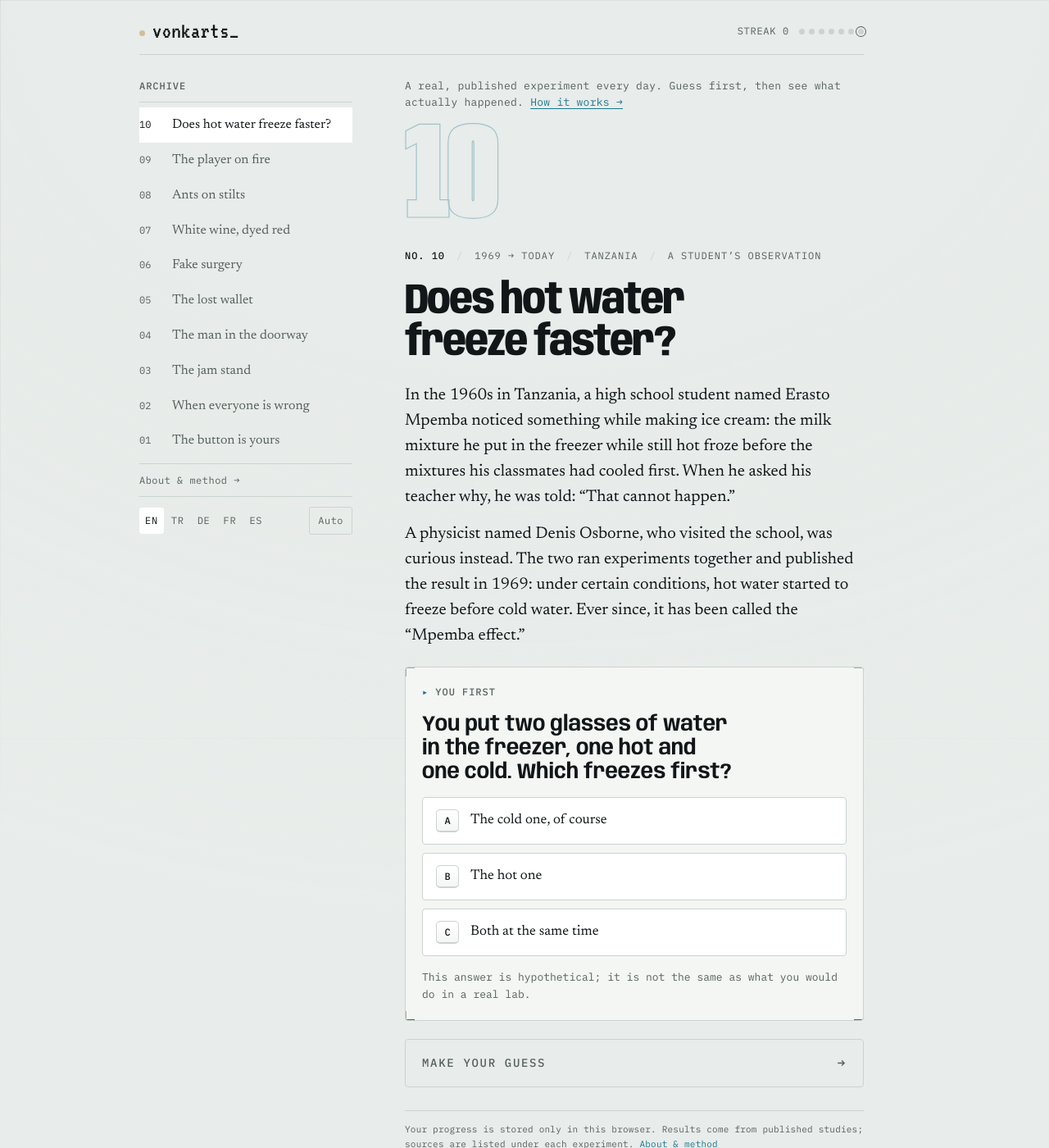
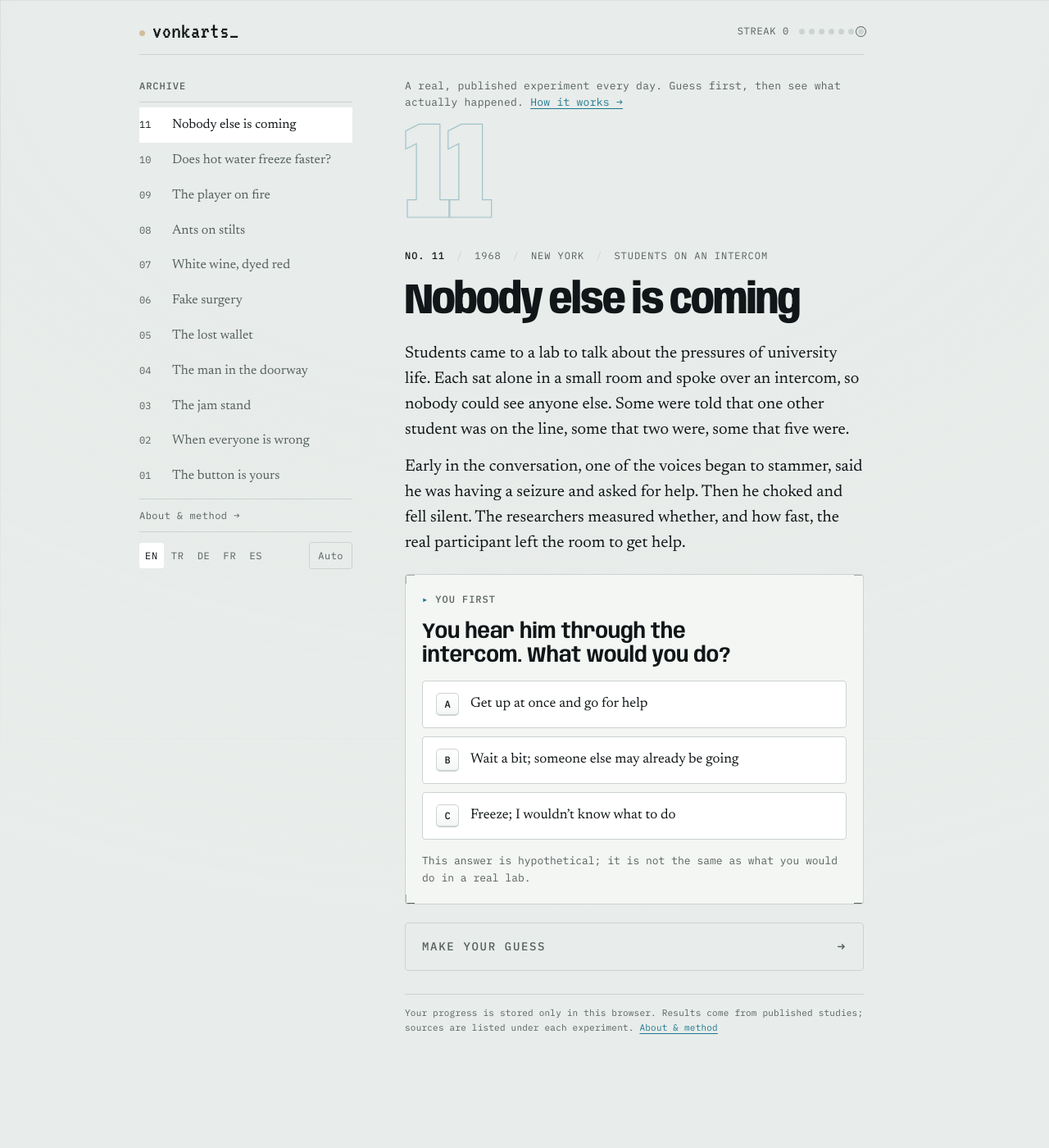
Before and after one commit to vonkarts/vonkarts.github.io, a Jekyll site: the page built from index.html, in a window 1280 px wide and 1400 px high. Shown: the whole window at 82% size. Built offline with Jekyll 4.4.1, drawn with Linux system fonts in a browser that asks for light colours.

```diff
--- a/_queue/en/011-bystander-effect-experiment.md
+++ b/_experiments/en/011-bystander-effect-experiment.md
@@ -1,4 +1,5 @@
 ---
+date: 2026-11-10
 lang: en
 ref: bystander
 'no': 11
```
Also changed, not shown: _experiments/de/011-zuschauereffekt-experiment.md (renamed from _queue/de/011-zuschauereffekt-experiment.md, +1 -0 lines), _experiments/es/011-efecto-espectador-experimento.md (renamed from _queue/es/011-efecto-espectador-experimento.md, +1 -0 lines), _experiments/fr/011-effet-du-temoin-experience.md (renamed from _queue/fr/011-effet-du-temoin-experience.md, +1 -0 lines), _experiments/tr/011-seyirci-etkisi-deneyi.md (renamed from _queue/tr/011-seyirci-etkisi-deneyi.md, +1 -0 lines).
